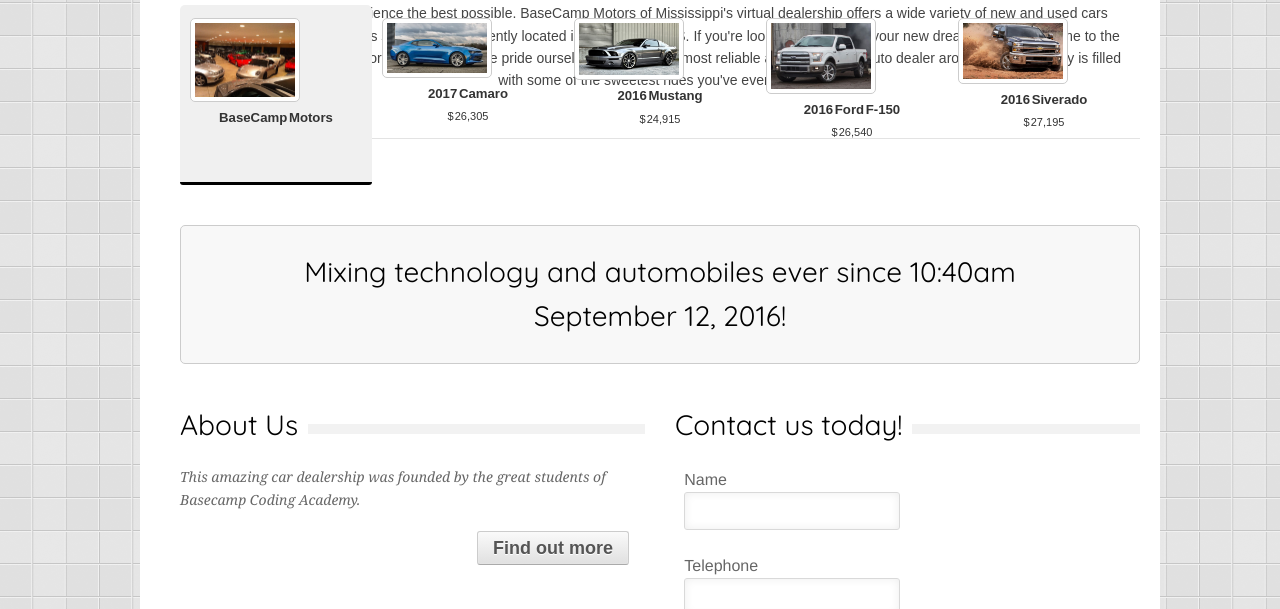
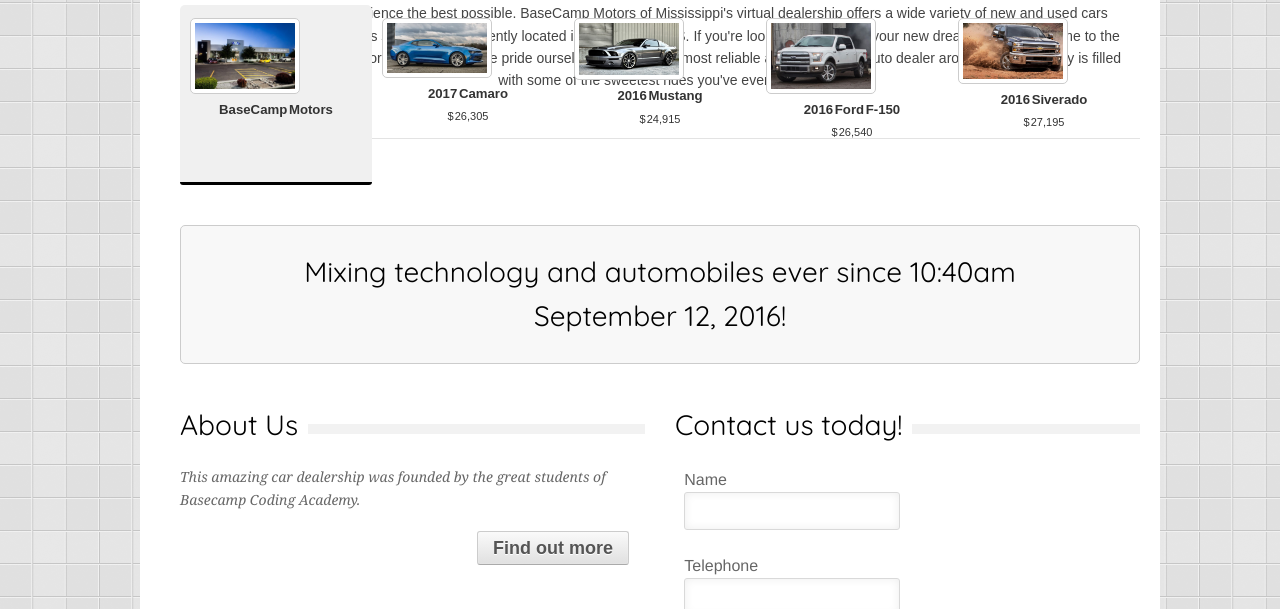
Before and after one commit to Martin11Guzman/BasecampMotors, a plain HTML site: page index.html in a window 1280 px wide. Shown: the part 491-1100 px from the top of the page. Drawn offline with nearby package versions, Linux system fonts and the light colour scheme.

Commit message:
changed 1st picture

```diff
--- a/index.html
+++ b/index.html
@@ -91,7 +91,7 @@ Strength. Reliability. Advanced technology. The new Silverado pairs brains with
       <br>
     </br>
       <ul>
-        <li><a href="#1"><img src="img/demo/lot2.jpg" width="100" alt=""><strong>BaseCamp Motors</strong></a></li>
+        <li><a href="#1"><img src="lot4.jpg" width="100" alt=""><strong>BaseCamp Motors</strong></a></li>
         <li><a href="#2"><img src="img/demo/camaro.jpg" width="100" alt=""><strong>2017 Camaro</strong> $ 26,305</a></li>
         <li><a href="#3"><img src="img/demo/mustang.jpg" width="100" alt=""><strong>2016 Mustang</strong> $ 24,915</a></li>
         <li><a href="#4"><img src="img/demo/ford.jpg" width="100" alt=""><strong>2016 Ford F-150</strong> $ 26,540</a></li>
```
